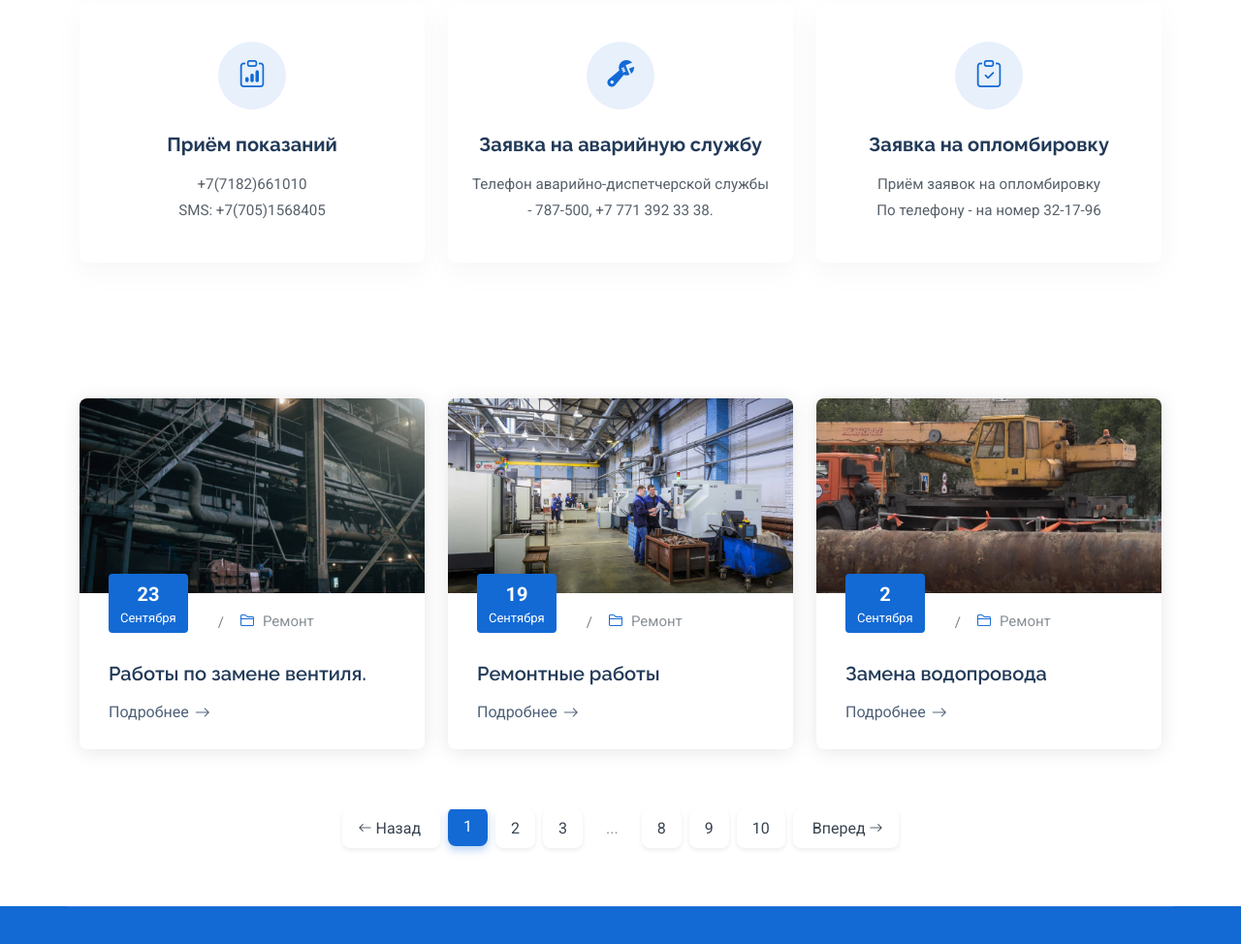
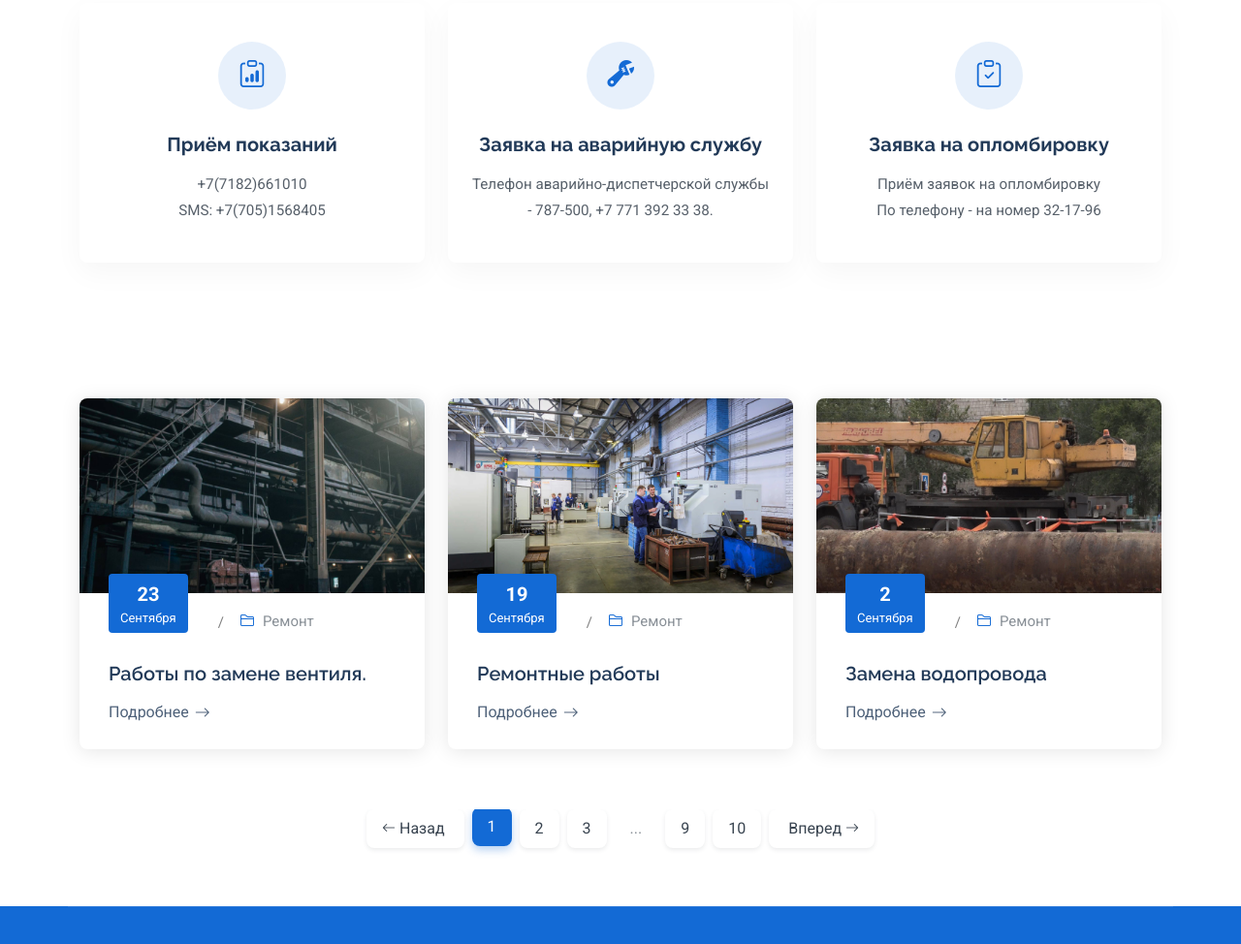
Before and after one commit to artback08/artback08.github.io, a plain HTML site: page index.html in a window 1280 px wide. Shown: the part 1547-2521 px from the top of the page at 97% size. Drawn offline with Linux system fonts and the light colour scheme.

Commit message:
delete 8 breadcrumbs

```diff
--- a/index.html
+++ b/index.html
@@ -297,7 +297,7 @@
             <li><a href="#">2</a></li>
             <li><a href="#">3</a></li>
             <li class="ellipsis">...</li>
-            <li><a href="#">8</a></li>
+<!--            <li><a href="#">8</a></li>-->
             <li><a href="#">9</a></li>
             <li><a href="#">10</a></li>
 
```
